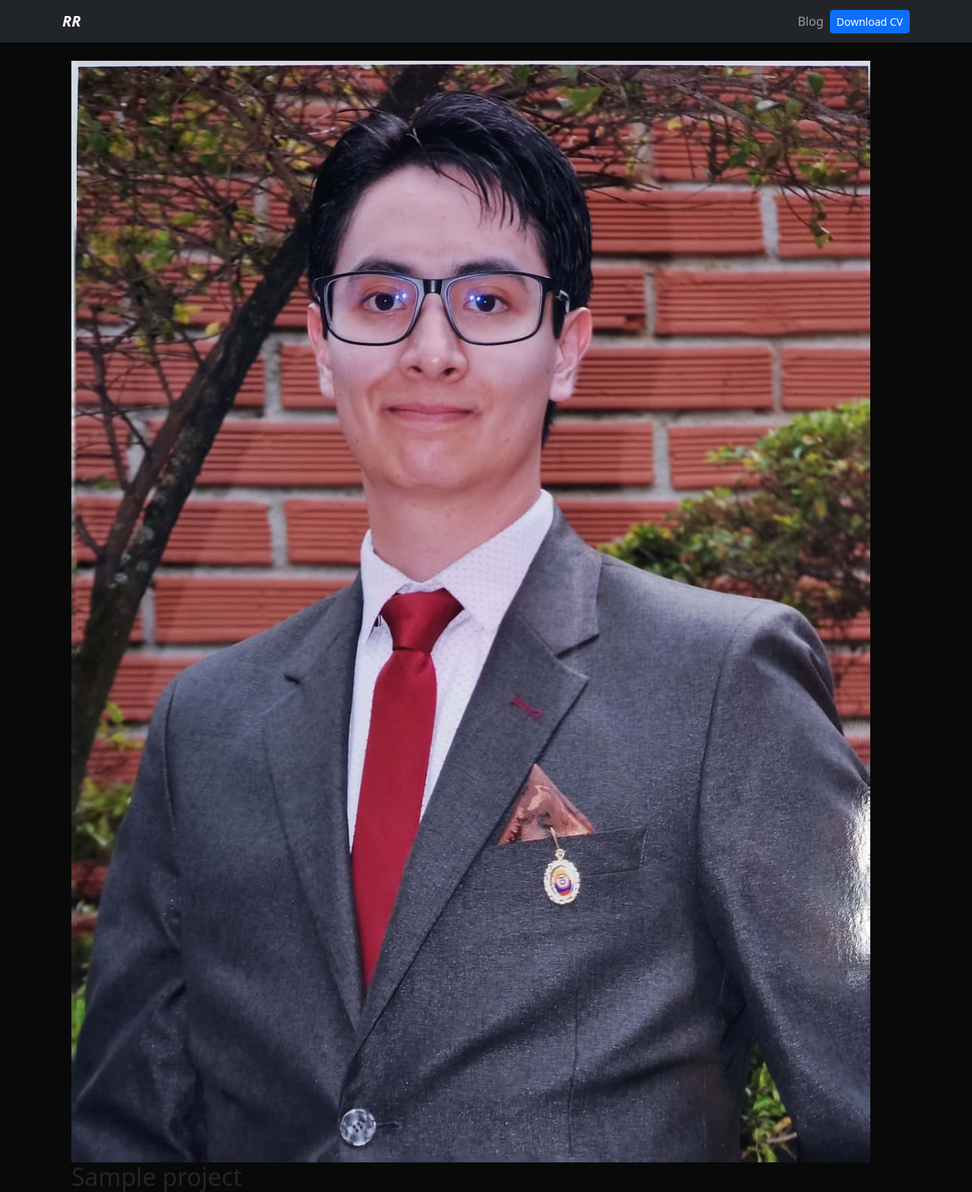
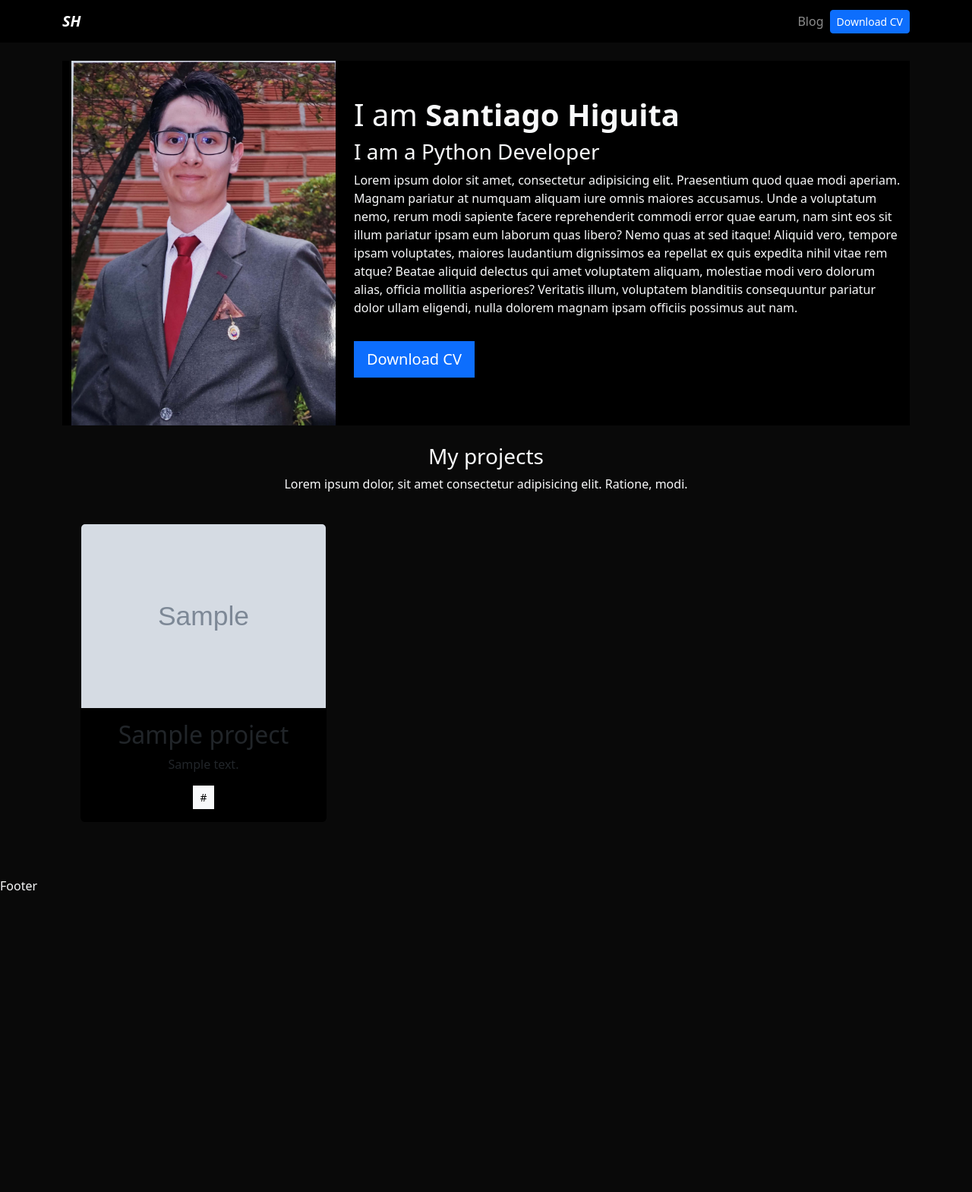
Before and after one commit to tiago2342t/django-portfolio, a Django app: template portfolio/templates/home.html in a window 1280 px wide. Shown: the top 1569 px of the page at 76% size. After the commit the page ends 1172 px from the top, so only its background shows below. Run offline with Django 5.2, Linux system fonts and the light colour scheme; the template is opened without the code that fills it: most values are stand-ins (such as "Sample title", 1, 10 or a date in 2020); grey boxes marked "Sample" are stand-in pictures.

Commit message:
Bootstrap styles in HTML

```diff
--- a/portfolio/static/main.css
+++ b/portfolio/static/main.css
@@ -1,3 +1,12 @@
 body {
     background: #090909;
 }
+
+.bg-black {
+    background: #000;
+}
+
+.card-project:hover {
+    border: 1px solid #fff;
+    cursor: pointer;
+}
--- a/portfolio/templates/home.html
+++ b/portfolio/templates/home.html
@@ -2,14 +2,36 @@
 
 {% block content %}
 {% load static %}
-<img src="{% static 'portfolio/profile.jpg' %}" alt="Foto de perfil">
+<header class="row bg-black">
+    <div class="col-md-4">
+        <img src="{% static 'portfolio/profile.jpg' %}" alt="Foto de perfil" class="img-fluid">
+    </div>
+    <div class="col-md-8 my-auto">
+        <h1>I am <strong>Santiago Higuita</strong></h1>
+        <h3>I am a Python Developer</h3>
+        <p>Lorem ipsum dolor sit amet, consectetur adipisicing elit. Praesentium quod quae modi aperiam. Magnam pariatur at numquam aliquam iure omnis maiores accusamus. Unde a voluptatum nemo, rerum modi sapiente facere reprehenderit commodi error quae earum, nam sint eos sit illum pariatur ipsam eum laborum quas libero? Nemo quas at sed itaque! Aliquid vero, tempore ipsam voluptates, maiores laudantium dignissimos ea repellat ex quis expedita nihil vitae rem atque? Beatae aliquid delectus qui amet voluptatem aliquam, molestiae modi vero dolorum alias, officia mollitia asperiores? Veritatis illum, voluptatem blanditiis consequuntur pariatur dolor ullam eligendi, nulla dolorem magnam ipsam officiis possimus aut nam.</p>
+        <a href="{% static 'portfolio/CV.pdf' %}" class="btn btn-primary btn-lg rounded-0 my-3">Download CV</a>
+    </div>
+</header>
 
-{% for project in projects %}
-<h2>{{ project.title }}</h2>
-<p>{{ project.description }}</p>
-<img src="{{ project.image.url }}" alt="{{ project.title }}" />
+<div class="row my-4 text-center">
+    <h3>My projects</h3>
+    <p>Lorem ipsum dolor, sit amet consectetur adipisicing elit. Ratione, modi.</p>
 
-{% if project.url %}
-<a href="{{ project.url }}">{{ project.url }}</a>
-{% endif %} {% endfor %}
+    {% for project in projects %}
+    <div class="col-md-4 p-4">
+        <div class="card bg-black card-project">
+            <img src="{{ project.image.url }}" alt="{{ project.title }}" class="card-img-top" />
+            <div class="card-body">
+                <h2>{{ project.title }}</h2>
+                <p>{{ project.description }}</p>
+
+                {% if project.url %}
+                <a href="{{ project.url }}" class="btn btn-light rounded-0 btn-sm" target="_blank">{{ project.url }}</a>
+                {% endif %}
+            </div>
+        </div>
+    </div>
+    {% endfor %}
+</div>
 {% endblock content %}
--- a/portfolio/templates/layout.html
+++ b/portfolio/templates/layout.html
@@ -12,7 +12,7 @@
     <link rel="stylesheet" href="{% static 'main.css' %}">
 </head>
 
-<body>
+<body class="text-light">
     {% include 'partials/navbar.html' %}
 
     <div class="container p-4">
--- a/portfolio/templates/partials/navbar.html
+++ b/portfolio/templates/partials/navbar.html
@@ -1,8 +1,8 @@
 {% load static %}
 
-<nav class="navbar navbar-expand-lg navbar-dark bg-dark">
+<nav class="navbar navbar-expand-lg navbar-dark bg-black">
     <div class="container">
-        <a class="navbar-brand fw-bold fst-italic" href="/">RR</a>
+        <a class="navbar-brand fw-bold fst-italic" href="/">SH</a>
         <button class="navbar-toggler" type="button" data-bs-toggle="collapse" data-bs-target="#navbarNav"
             aria-controls="navbarNav" aria-expanded="false" aria-label="Toggle navigation">
             <span class="navbar-toggler-icon"></span>
```
Also changed, not shown: blog/templates/post_detail.html (+8 -6 lines), blog/templates/posts.html (+15 -5 lines), 1 other file.
